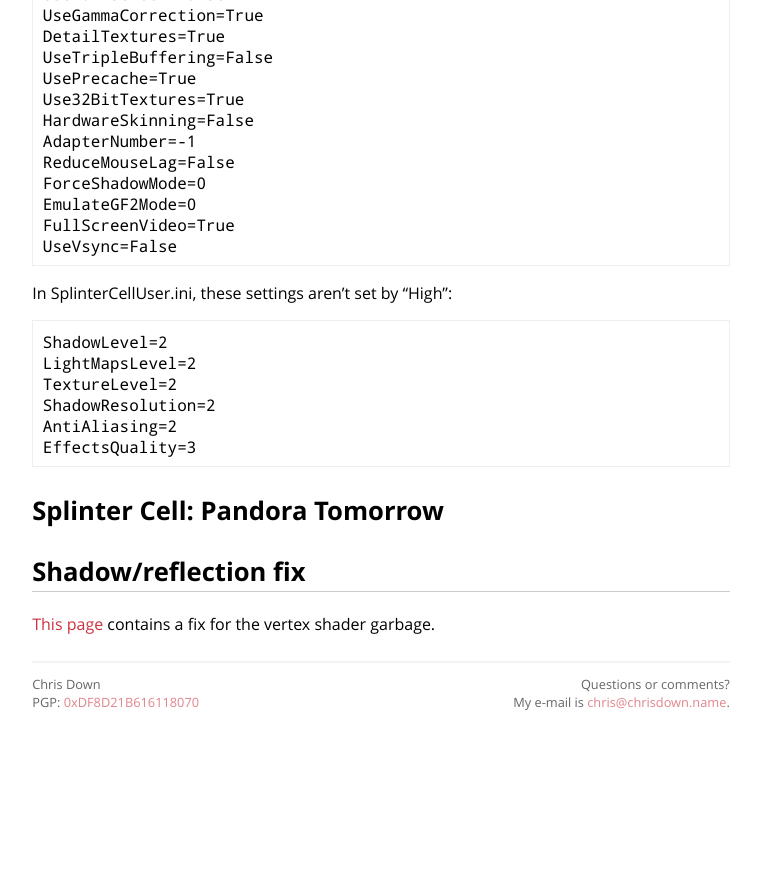
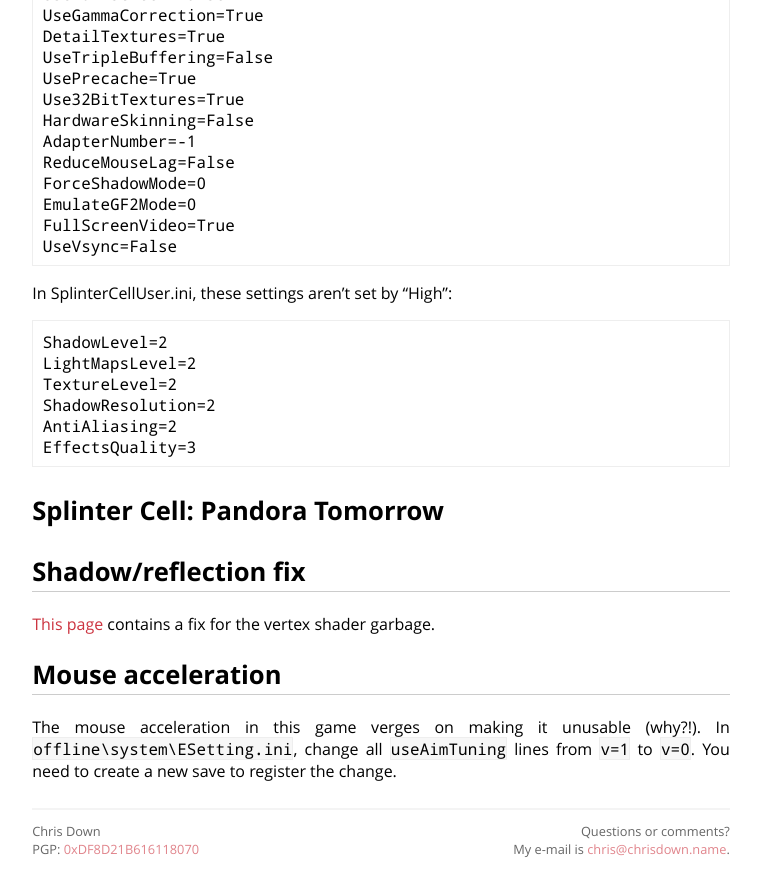
Before and after one commit to cdown/chrisdown.name, a Jekyll site: the page built from oldgames.md, in a window 1280 px wide and 900 px high, scrolled down 1227 px. Shown: the top 896 px of the window, without its empty margins (259-1020 px from the left). Built offline with Jekyll 4.4.1, drawn with Linux system fonts in a browser that asks for light colours; before the commit the page ends 1980 px from its top, so only the background shows below that.

Commit message:
Add SC:PT mouse accel

```diff
--- a/oldgames.md
+++ b/oldgames.md
@@ -89,3 +89,9 @@ EffectsQuality=3
 
 [This page](http://www.jiri-dvorak.cz/scellpt/) contains a fix for the vertex
 shader garbage.
+
+## Mouse acceleration
+
+The mouse acceleration in this game verges on making it unusable (why?!). In
+`offline\system\ESetting.ini`, change all `useAimTuning` lines from `v=1` to
+`v=0`. You need to create a new save to register the change.
```
